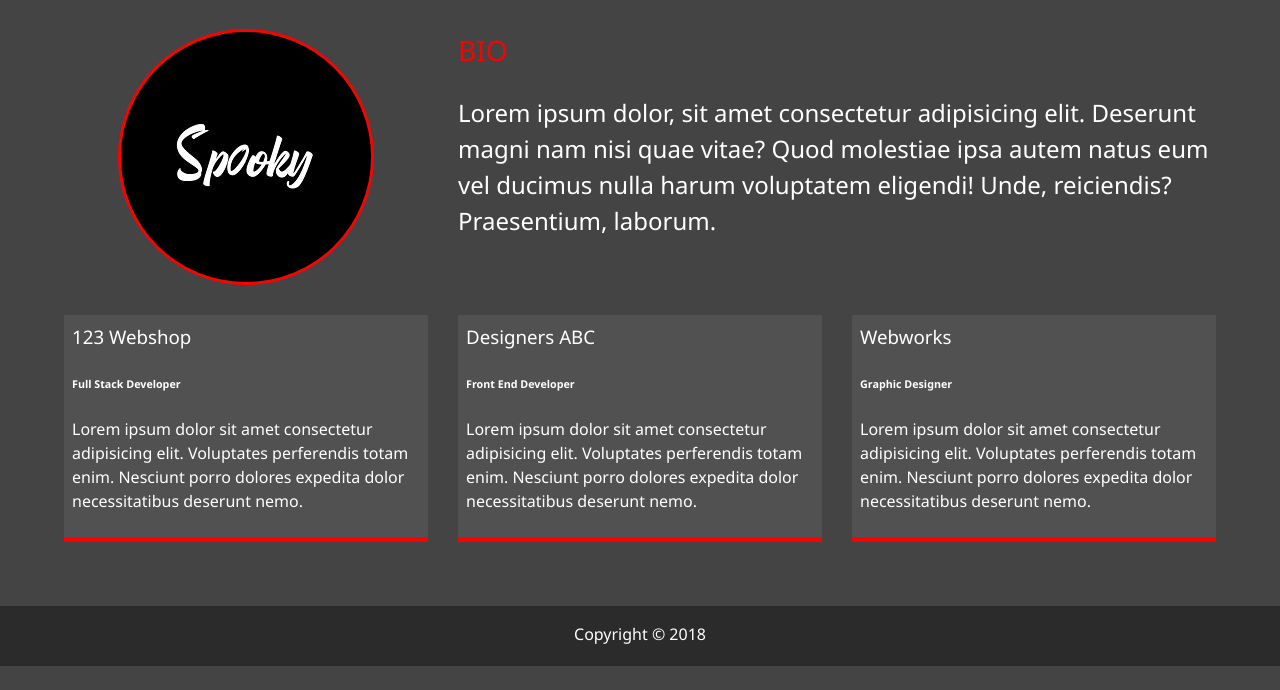
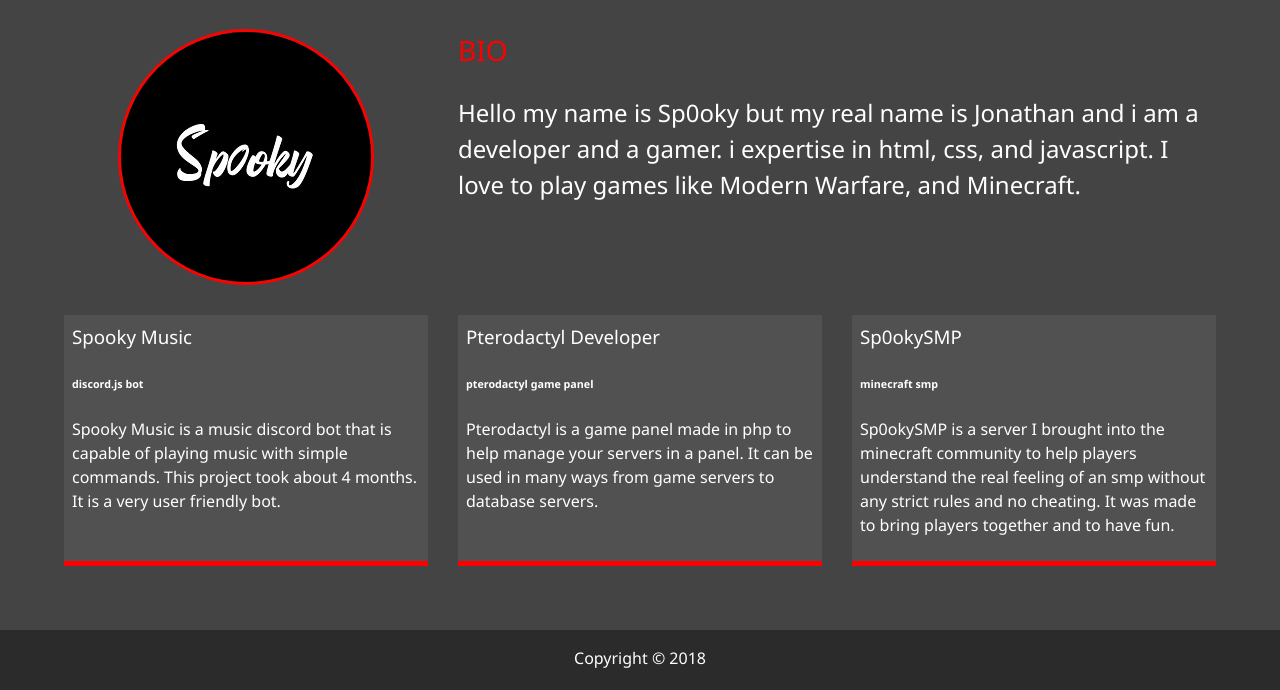
Before and after one commit to sp0oky16/sp0okyservers, a website: page dist/about.html in a window 1280 px wide. Shown: the part 253-943 px from the top of the page. Before the commit the page ends 919 px from the top, so only its background shows below. Drawn offline with Linux system fonts and the light colour scheme.

Commit message:
portfolio

```diff
--- a/dist/about.html
+++ b/dist/about.html
@@ -62,29 +62,25 @@
 
       <div class="bio">
         <h3 class="text-secondary">BIO</h3>
-        <p>Lorem ipsum dolor, sit amet consectetur adipisicing elit. Deserunt magni nam nisi quae vitae? Quod molestiae ipsa
-          autem natus eum vel ducimus nulla harum voluptatem eligendi! Unde, reiciendis? Praesentium, laborum.</p>
+        <p>Hello my name is Sp0oky but my real name is Jonathan and i am a developer and a gamer. i expertise in html, css, and javascript. I love to play games like Modern Warfare, and Minecraft.</p>
       </div>
 
       <div class="job job-1">
-        <h3>123 Webshop</h3>
-        <h6>Full Stack Developer</h6>
-        <p>Lorem ipsum dolor sit amet consectetur adipisicing elit. Voluptates perferendis totam enim. Nesciunt porro dolores
-          expedita dolor necessitatibus deserunt nemo.</p>
+        <h3>Spooky Music</h3>
+        <h6>discord.js bot</h6>
+        <p>Spooky Music is a music discord bot that is capable of playing music with simple commands. This project took about 4 months. It is a very user friendly bot.</p>
       </div>
 
       <div class="job job-2">
-        <h3>Designers ABC</h3>
-        <h6>Front End Developer</h6>
-        <p>Lorem ipsum dolor sit amet consectetur adipisicing elit. Voluptates perferendis totam enim. Nesciunt porro dolores
-          expedita dolor necessitatibus deserunt nemo.</p>
+        <h3>Pterodactyl Developer</h3>
+        <h6>pterodactyl game panel</h6>
+        <p>Pterodactyl is a game panel made in php to help manage your servers in a panel. It can be used in many ways from game servers to database servers.</p>
       </div>
 
       <div class="job job-3">
-        <h3>Webworks</h3>
-        <h6>Graphic Designer</h6>
-        <p>Lorem ipsum dolor sit amet consectetur adipisicing elit. Voluptates perferendis totam enim. Nesciunt porro dolores
-          expedita dolor necessitatibus deserunt nemo.</p>
+        <h3>Sp0okySMP</h3>
+        <h6>minecraft smp</h6>
+        <p>Sp0okySMP is a server I brought into the minecraft community to help players understand the real feeling of an smp without any strict rules and no cheating. It was made to bring players together and to have fun.</p>
       </div>
     </div>
   </main>
```
Also changed, not shown: dist/index.html (+3 -9 lines).
